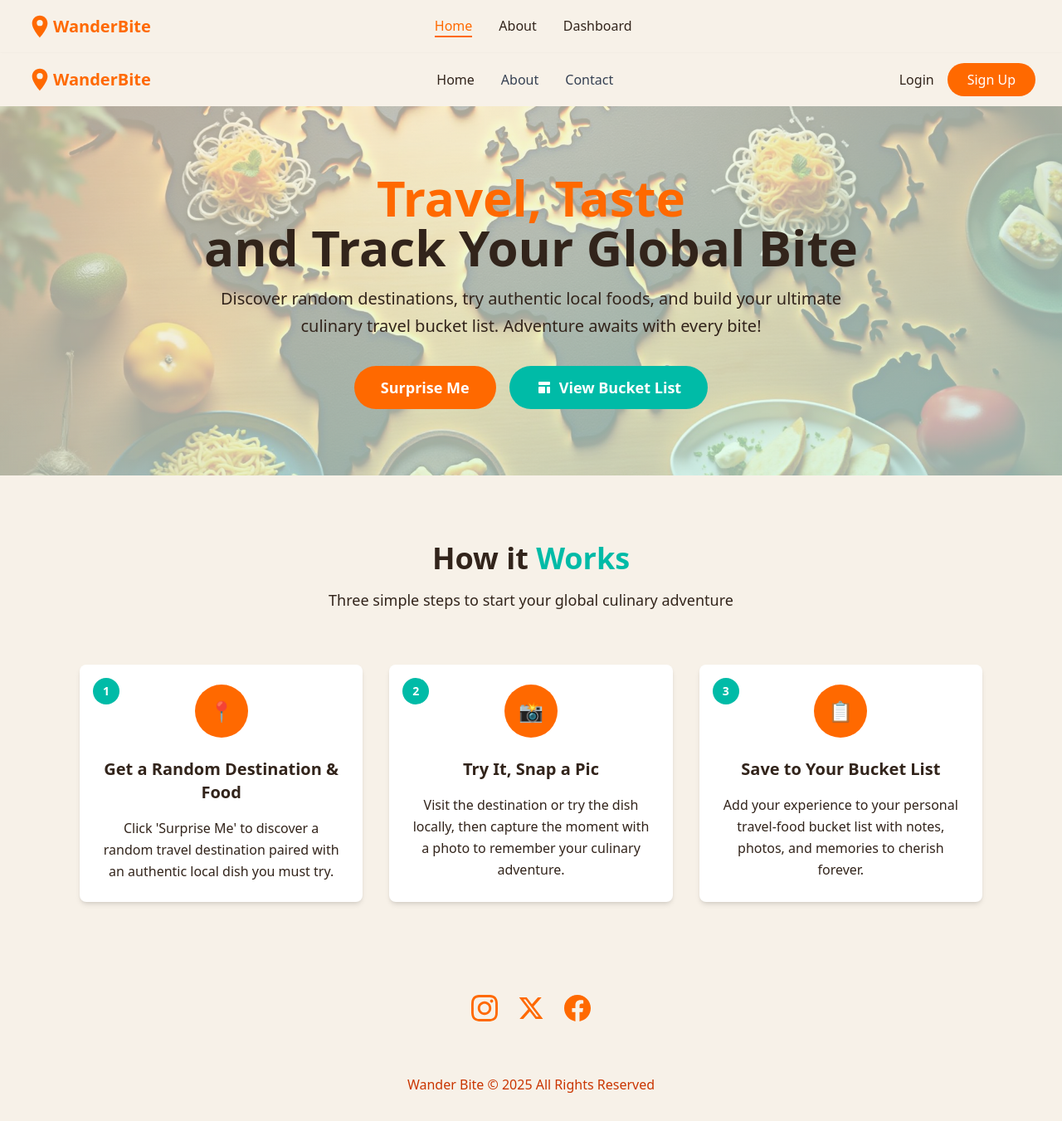
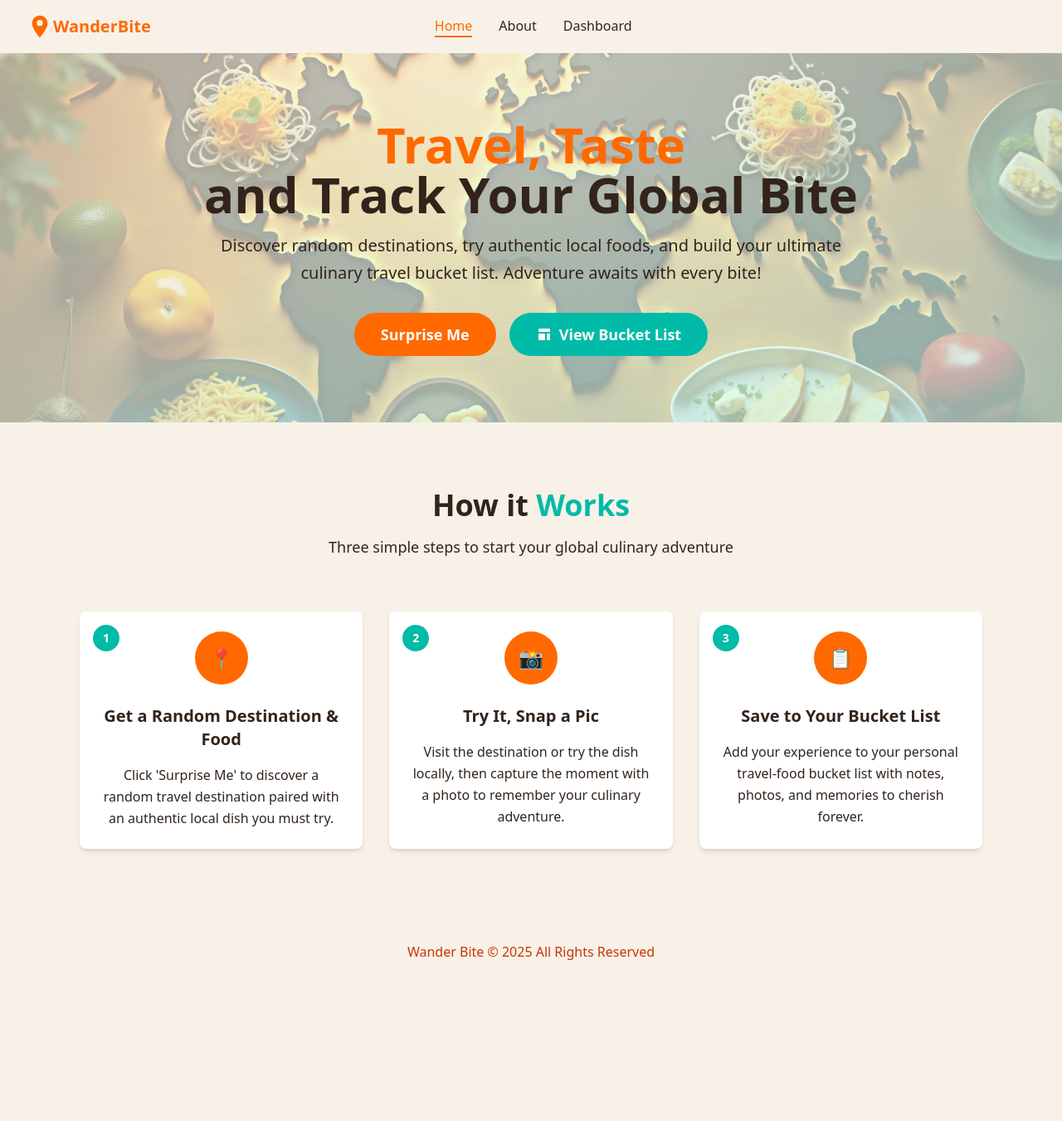
Before and after one commit to tl-smith/Foodie_Bucket_List_App, a React (Vite) app in the folder frontend/: page /home in a window 1280 px wide. Shown: the whole page at 83% size. After the commit the page ends 1191 px from the top, so only its background shows below. Built offline with nearby package versions, Linux system fonts and the light colour scheme.

Commit message:
Remove Headers and Footers from Home and Dashboard
Removed the custom Header and Footer components
made for the Home and Dashboard pages to make the
look and functionality more consistent

Implements-Requirement: #65

```diff
--- a/frontend/src/pages/Dashboard.jsx
+++ b/frontend/src/pages/Dashboard.jsx
@@ -1,12 +1,9 @@
-
-import DashboardHeader from "../components/DashboardHeader"
 import DashboardHero from "../components/DashboardHero"
 import BucketListGrid from "../components/BucketListGrid"
 
 export default function Dashboard() {
   return (
     <div className="min-h-screen bg-stone-50">
-      <DashboardHeader />
       <DashboardHero />
       <div className="py-16">
         <BucketListGrid />
--- a/frontend/src/pages/Home.jsx
+++ b/frontend/src/pages/Home.jsx
@@ -1,15 +1,11 @@
-import Header from "../components/header"
 import Hero from "../components/Hero"
 import HowItWorks from "../components/HowItWorks"
-import Footer from "../components/Footer"
 
 export default function Home() {
   return (
     <div className="min-h-screen bg-gray-50">
-      <Header />
       <Hero />
       <HowItWorks />
-      <Footer />
     </div>
   )
 }
```
